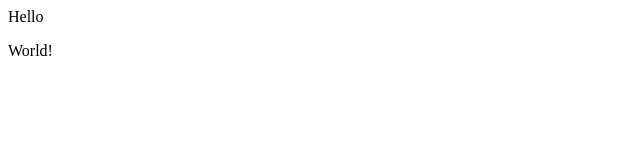
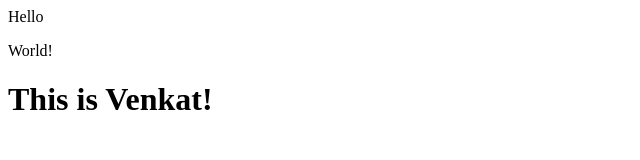
Before and after one commit to VenaktKarthik/demo-repo, a plain HTML site: page index.html in a window 1280 px wide. Shown: the whole page, without its empty margins (0-640 px from the left). Drawn offline with Linux system fonts and the light colour scheme.

Commit message:
Html file updated

```diff
--- a/index.html
+++ b/index.html
@@ -1,2 +1,3 @@
 <div>Hello</div>
 <p>World!</p>
+<h1>This is Venkat!</h1>
```
